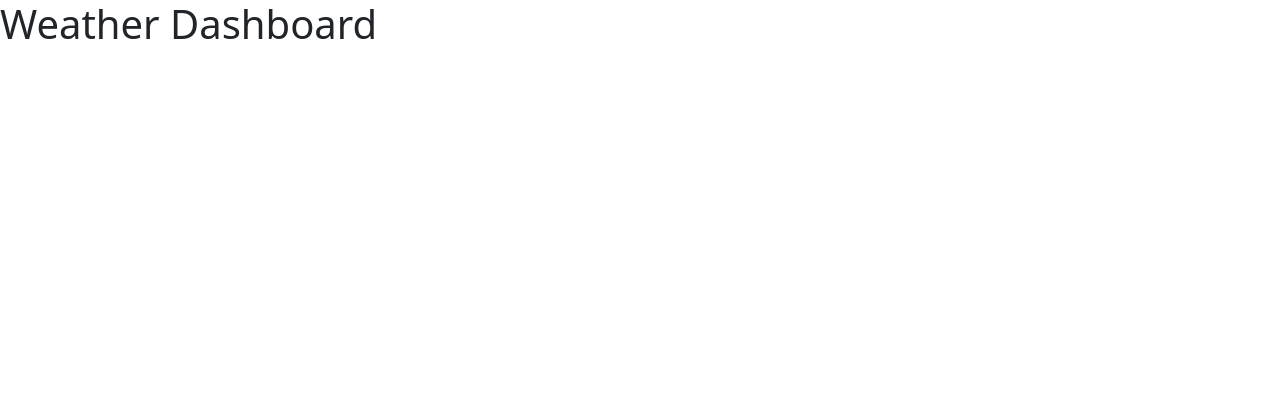
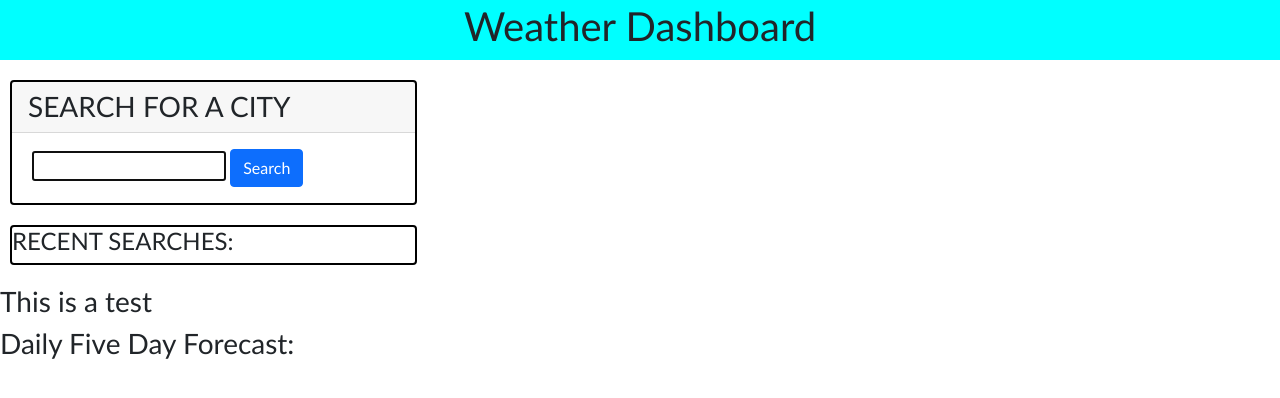
Before and after one commit to AlbertRyanFonseca/weather-dashboard, a plain HTML site: page index.html in a window 1280 px wide. Drawn offline with nearby package versions, Linux system fonts and the light colour scheme.

Commit message:
Added basic html with bootstrap and styled basic

```diff
--- a/assets/css/style.css
+++ b/assets/css/style.css
@@ -1,4 +1,26 @@
 body {
   box-sizing: border-box;
   margin: 0;
+  font-family: "Gill Sans", "Gill Sans MT", Calibri, "Trebuchet MS", sans-serif;
 }
+
+header {
+  height: 60px;
+  background-color: cyan;
+  display: flex;
+  justify-content: center;
+  align-items: center;
+}
+
+.card {
+  border: solid black 2px;
+  margin: 20px 10px;
+}
+
+.recent__searches {
+  border: solid black 2px;
+}
+
+.weather__group {
+  margin-top: 15px;
+}
--- a/index.html
+++ b/index.html
@@ -12,10 +12,32 @@
 
 <body>
     <header>
-        <h1>Weather Dashboard</h1>
+        <h1 class="header__title">Weather Dashboard</h1>
     </header>
     <main>
+        <div class="col-12 col-md-4">
+            <div class="card">
+                <h3 class="card-header text-uppercase">Search For a City</h3>
+                <form id="city-form" class="card-body ">
+                    <label for="Input City" class="form-label"></label>
+                    <input name="city" id="city" type="text" autofocus="true" class="form-input" />
+                    <button type="submit" class="btn btn-primary btn-w">Search</button>
+                </form>
+            </div>
+            <div class="card recent__searches">
+                <h4 class="text-uppercase">Recent Searches:</h4>
+            </div>
 
+        </div>
+        <div class="col-12 col-md-8">
+            <div id="current-container" class="weather__group">
+                <div>
+                    <h3>This is a test</h3>
+                </div>
+            </div>
+            <div id="fiveday-forecast"></div>
+            <h3>Daily Five Day Forecast:</h3>
+        </div>
     </main>
 
 
```
